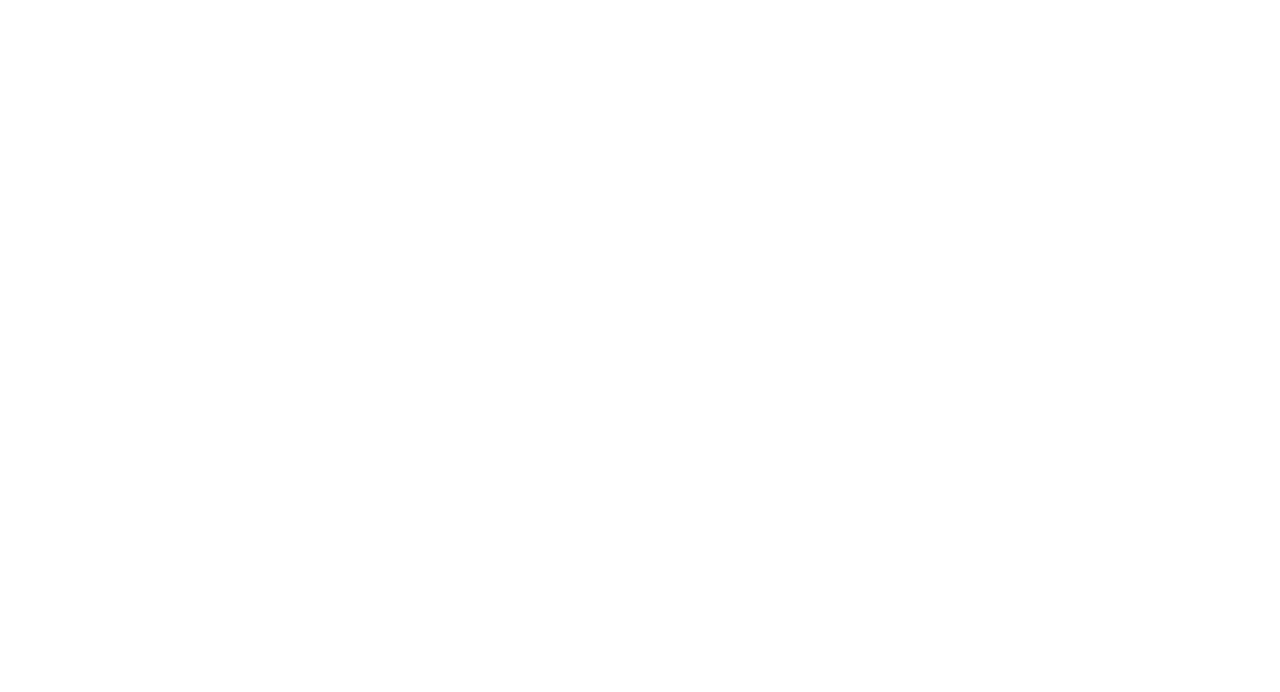
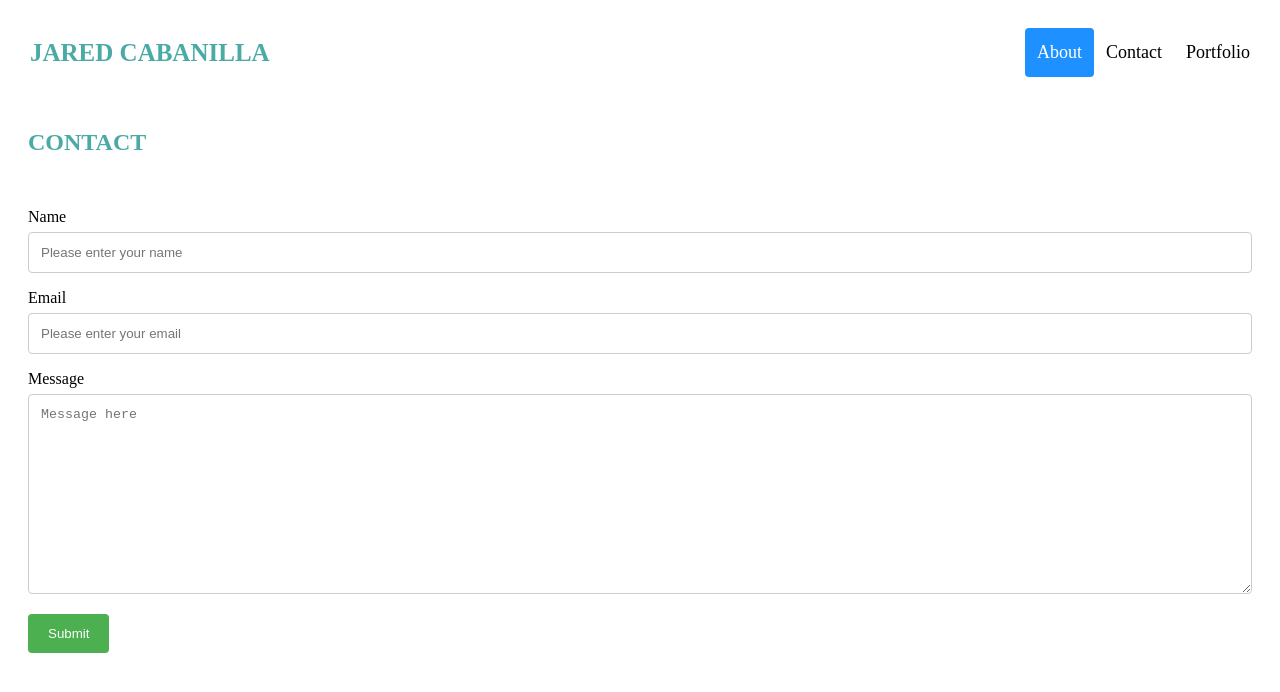
Before and after one commit to Jcabs14/Basic-Portfolio, a plain HTML site: page Basic-Portfolio/contact.html in a window 1280 px wide. Drawn offline with Linux system fonts and the light colour scheme.

Commit message:
updated index, contact, and add images

```diff
--- a/Basic-Portfolio/assets/css/style.css
+++ b/Basic-Portfolio/assets/css/style.css
@@ -0,0 +1,106 @@
+/* Style the header with a grey background and some padding */
+.header {
+    overflow: hidden;
+    background-color: #ffffff;
+    padding: 20px 10px;
+  }
+
+  /* Style the header links */
+  .header a {
+    float: left;
+    color: black;
+    text-align: center;
+    padding: 12px;
+    text-decoration: none;
+    font-size: 18px;
+    line-height: 25px;
+    border-radius: 4px;
+  }
+
+  /* Style the logo link (notice that we set the same value of line-height and font-size to prevent the header to increase when the font gets bigger */
+  .header a.logo {
+    font-size: 25px;
+    font-weight: bold;
+    color: #4aaaa5;
+    background-color: #ffffff;
+  }
+
+  /* Change the background color on mouse-over */
+  .header a:hover {
+    background-color: #ddd;
+    color: black;
+  }
+
+  /* Style the active/current link*/
+  .header a.active {
+    background-color: dodgerblue;
+    color: white;
+  }
+
+  /* Float the link section to the right */
+  .header-right {
+    float: right;
+  }
+
+  /* Border for section 1 */
+  .section1{
+      border:20px solid #dddddd
+  }
+
+  /* change img1 size */
+  .img1{width: 200px;
+    height: 200px;
+
+  }
+
+  /*Start of CSS for contact page*/
+
+  /* Style inputs with type="text", select elements and textareas */
+input[type=text], select, textarea {
+    width: 100%; /* Full width */
+    padding: 12px; /* Some padding */
+    border: 1px solid #ccc; /* Gray border */
+    border-radius: 4px; /* Rounded borders */
+    box-sizing: border-box; /* Make sure that padding and width stays in place */
+    margin-top: 6px; /* Add a top margin */
+    margin-bottom: 16px; /* Bottom margin */
+    resize: vertical /* Allow the user to vertically resize the textarea (not horizontally) */
+  }
+
+  input[type=email], select, textarea{
+    width: 100%; /* Full width */
+    padding: 12px; /* Some padding */
+    border: 1px solid #ccc; /* Gray border */
+    border-radius: 4px; /* Rounded borders */
+    box-sizing: border-box; /* Make sure that padding and width stays in place */
+    margin-top: 6px; /* Add a top margin */
+    margin-bottom: 16px; /* Bottom margin */
+    resize: vertical /* Allow the user to vertically resize the textarea (not horizontally) */
+  }
+
+  /* Style the submit button with a specific background color etc */
+  input[type=submit] {
+    background-color: #4CAF50;
+    color: white;
+    padding: 12px 20px;
+    border: none;
+    border-radius: 4px;
+    cursor: pointer;
+  }
+
+  /* When moving the mouse over the submit button, add a darker green color */
+  input[type=submit]:hover {
+    background-color: #45a049;
+  }
+
+  /* Add a background color and some padding around the form */
+  .container {
+    border-radius: 5px;
+    background-color: #ffffff;
+    padding: 20px;
+  }
+
+  #contactHeader{
+      color:#4aaaa5;
+      padding: 12px 20px;
+  }
--- a/Basic-Portfolio/contact.html
+++ b/Basic-Portfolio/contact.html
@@ -0,0 +1,37 @@
+<!DOCTYPE html>
+<html>
+    <head>
+    <meta charset="UTF-8">
+    <title>JARED CABANILLA'S PORTFOLIO</title>
+    <link rel="stylesheet" type="text/css" href="assets/css/style.css">
+
+</head>
+<body>
+    <div class="header">
+<a class="logo">JARED CABANILLA</a>
+<div class="header-right">
+        <a class="active" href="index.html">About</a>
+        <a href="contact.html">Contact</a>
+        <a href="portfolio.html">Portfolio</a>
+      </div>
+    </div>
+    <h2 id="contactHeader">CONTACT</h2>
+    <div class="container">
+            <form action="action_page.php">
+                <!--Enter your first name-->
+                    <label for="name">Name</label>
+                    <input type="text" id="name" name="name" placeholder="Please enter your name">
+                <!--Enter your email-->
+                    <label for="email">Email</label>
+                    <input type="email" id="email" name="email" placeholder="Please enter your email">
+                    <!--Message box-->
+                    <label for="message">Message</label>
+                    <textarea id="message" name="message" placeholder="Message here" style="height:200px"></textarea>
+
+        <input type="submit" value="Submit">
+
+
+            </form>
+
+        </div>
+</body>
```
Also changed, not shown: Basic-Portfolio/index.html (+11 -4 lines), Basic-Portfolio/portfolio.html (+19 -0 lines), Basic-Portfolio/assets/images/me.jpg (added).
